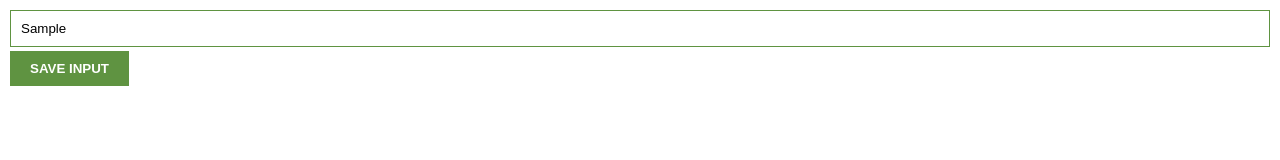
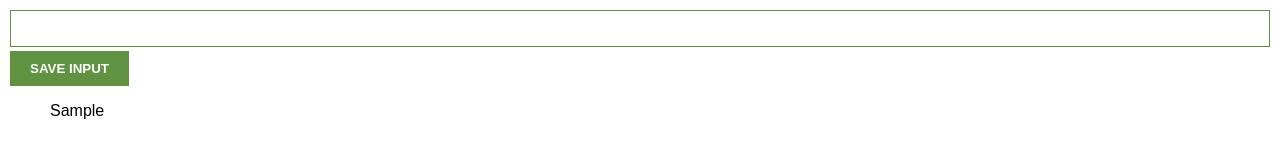
Before and after one commit to kvothe1387/Chrome-extension, a plain HTML site: page index.html in a window 1280 px wide. Both pictures are taken after typing "Sample" into the empty fields and a click on the button "SAVE INPUT". Drawn offline with Linux system fonts and the light colour scheme.

Commit message:
Render the leads in the unordered list

```diff
--- a/index.html
+++ b/index.html
@@ -7,6 +7,7 @@
 <body>
   <input type="text" id="input-el">
   <button id="input-btn">SAVE INPUT</button>
+  <ul id="ul-el"></ul>
   <script src="index.js"></script>
 </body>
 
--- a/index.js
+++ b/index.js
@@ -1,13 +1,19 @@
 
 let myLeads = []
 const inputEl = document.getElementById("input-el")
-let inputBtn = document.getElementById("input-btn")
+const inputBtn = document.getElementById("input-btn")
+const ulEl = document.getElementById("ul-el")
 
 inputBtn.addEventListener("click", function () {
-  myLeads.push(inputEl.vaule)
-  console.log(myLeads)
+  myLeads.push(inputEl.value)
+  inputEl.value = ""
+  renderLeads()
+})
 
+
+function renderLeads() {
+  ulEl.textContent = ""
   for (let i = 0; i < myLeads.length; i++) {
-    console.log(myLeads[i])
+    ulEl.textContent += myLeads[i] + "\n"
   }
-})
+}
```
